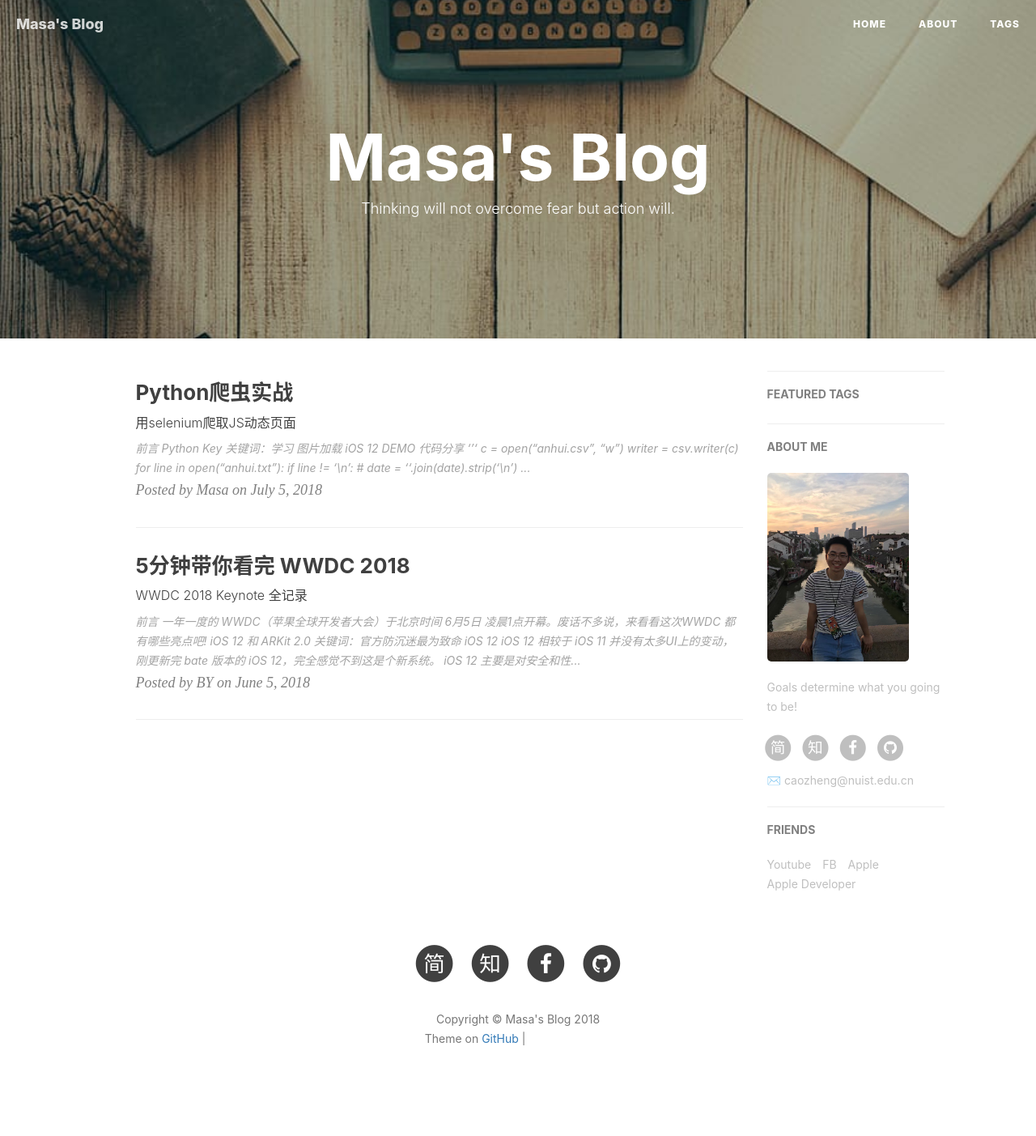
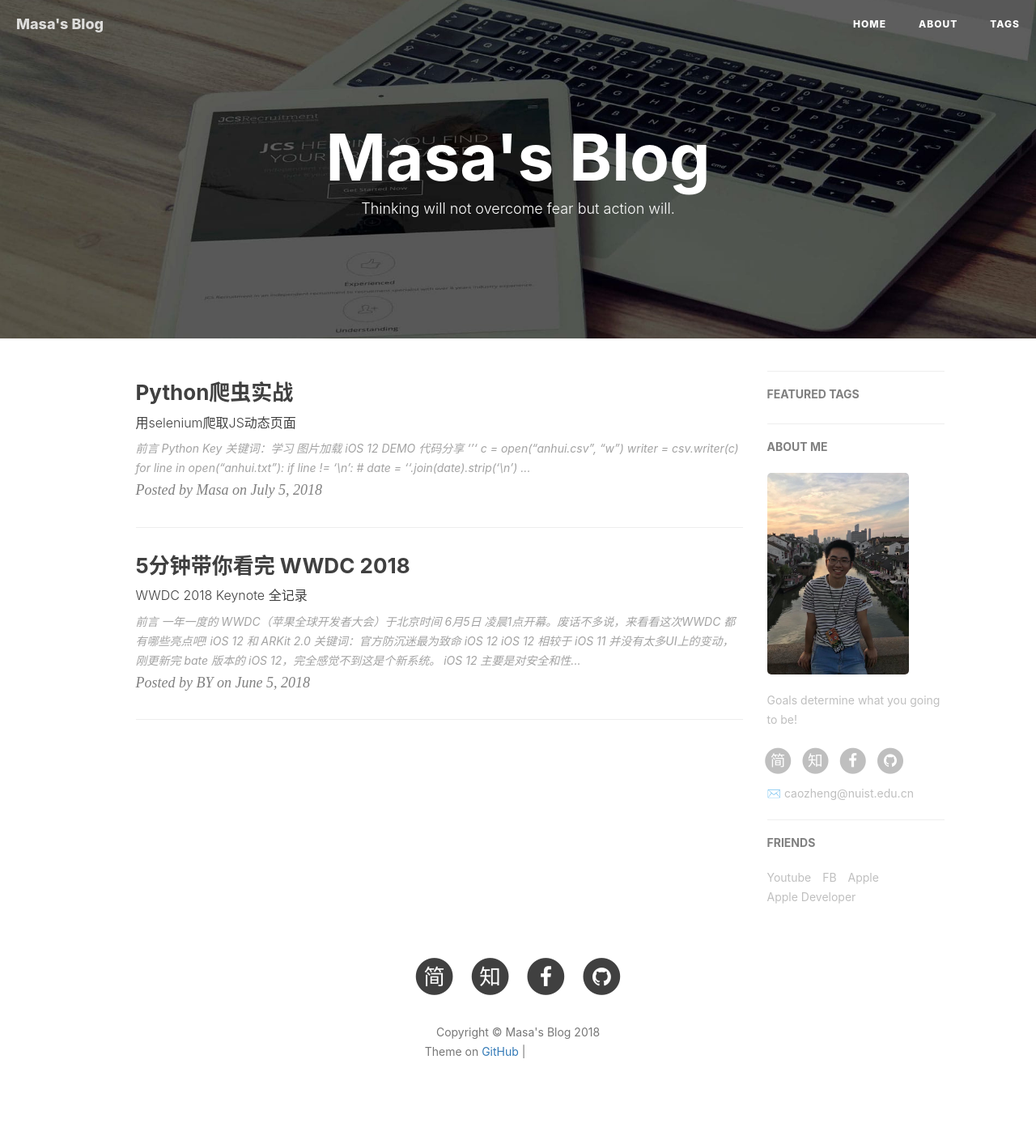
Before and after one commit to uorcz/nuistcz.github.io, a Jekyll site: the page built from index.html, in a window 1280 px wide. Shown: the whole page at 81% size. Built offline with Jekyll 4.4.1, drawn with Linux system fonts in a browser that asks for light colours; nearby versions of some CDN libraries; the list of posts is cut into pages by our own code; comment, search, counter and statistics services are not loaded; grey boxes are pictures that could not be loaded.

Commit message:
IMG Change

```diff
--- a/_config.yml
+++ b/_config.yml
@@ -1,11 +1,11 @@
 # Site settings
 title: Masa's Blog
 SEOTitle: Masa的博客 | Masa's Blog
-header-img: img/post-bg-desk.jpg
+header-img: img/post-bg-rwd.jpg
 email: caozheng@nuist.edu.cn
 description: "Every failure is leading towards success."
 keyword: "CAOZ, Masa Blog, Masa的博客, caozheng, 曹政, Python, AI, CV"
-url: "http://qiubaiying.github.io"          # your host, for absolute URL
+url: "http://nuistcz.github.io"          # your host, for absolute URL
 baseurl: ""      # for example, '/blog' if your blog hosted on 'host/blog'
 github_repo: "https://github.com/nuistcz/nuistcz.github.io.git" # you code repository
 
```
Also changed, not shown: img/about-BY-gentle.jpg (deleted), img/masa.JPG, 2 other files.
